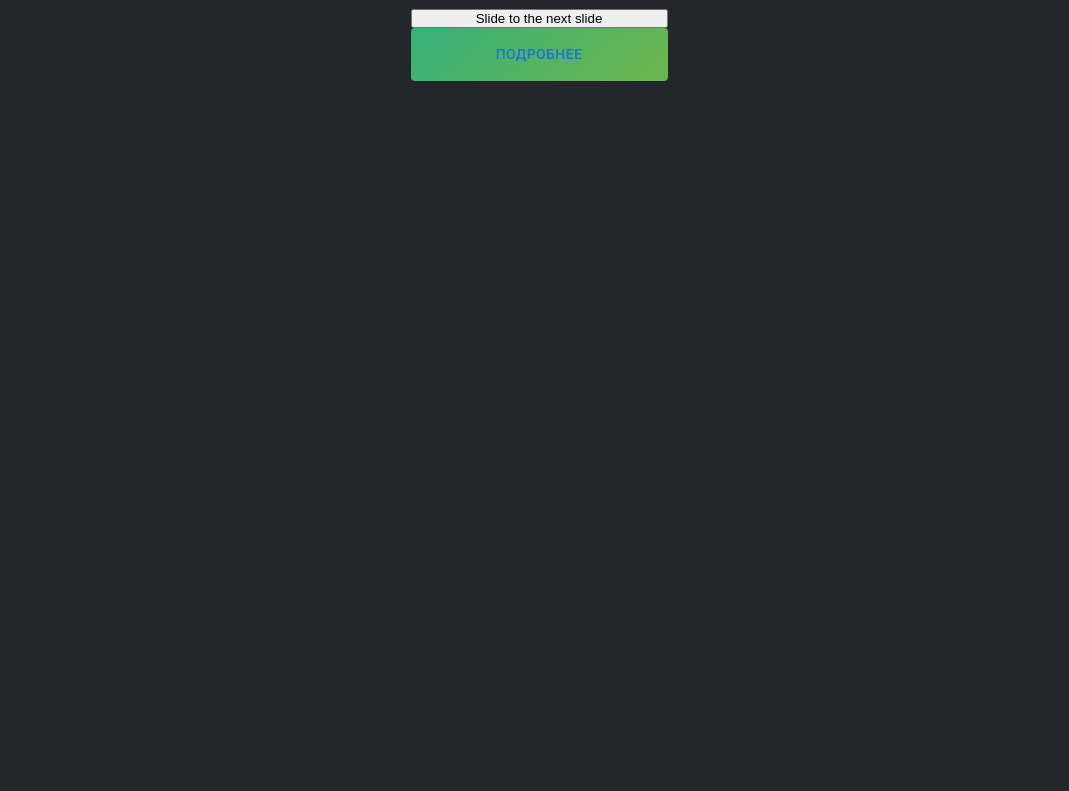
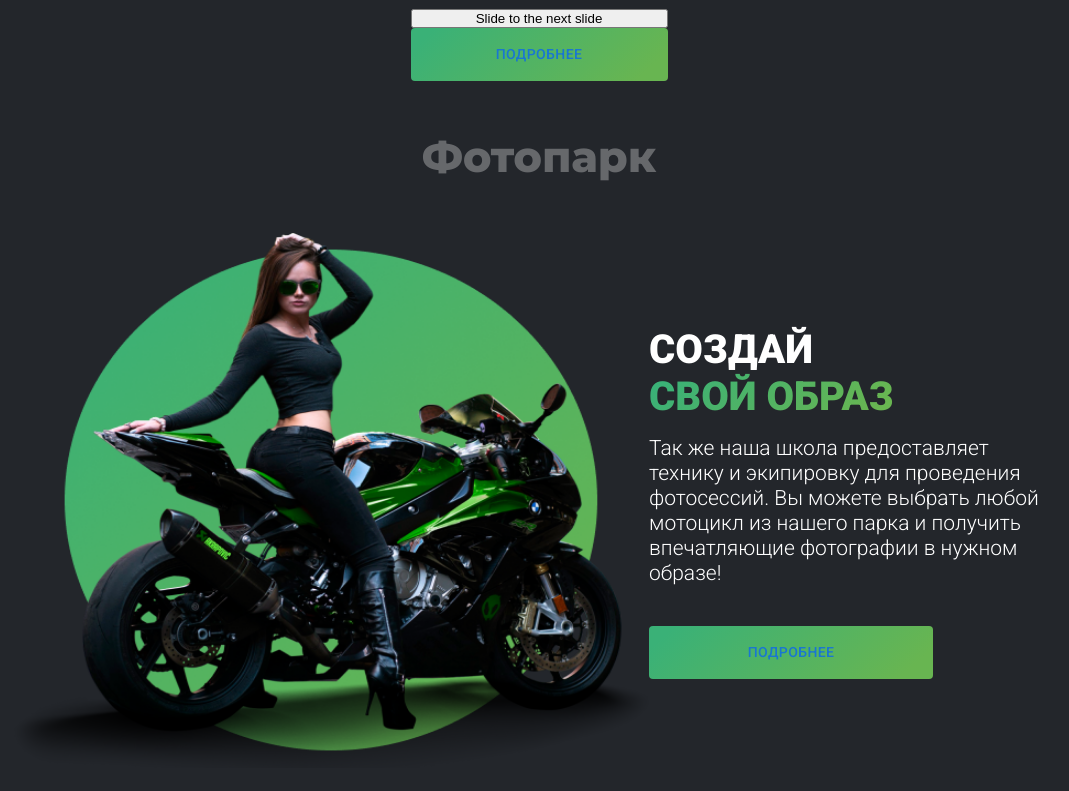
Before and after one commit to abror-mqv/moto-site, a Next.js app: page / in a window 1280 px wide. Shown: the part 1069-1860 px from the top of the page, without its empty margins (101-1170 px from the left). Before the commit the page ends 1250 px from the top, so only its background shows below. Built offline with nearby package versions, Linux system fonts and the light colour scheme.

Commit message:
Я покакаль фото зонт

```diff
--- a/pages/_components/blocks/Content.jsx
+++ b/pages/_components/blocks/Content.jsx
@@ -3,12 +3,17 @@ import nasway from './Content.module.scss'
 
 import HomeBlock from './HomeBlock/HomeBlock';
 import Motopark from './Motopark/Motopark';
+import PhotoZone from './PhotoZone/PhotoZone';
 
 const Content = () => {
     return (
         <div className={nasway.Content}>
             <HomeBlock/>
             <Motopark/>
+              {/* Arrmor_Zone */}
+              <PhotoZone/>
+
+
         </div>
     );
 };
--- /dev/null
+++ b/pages/_components/blocks/PhotoZone/PhotoZone.jsx
@@ -0,0 +1,55 @@
+import React from 'react';
+import nasway from './PhotoZone.module.scss'
+import Title from '../../fabric/Title/Title';
+
+import MotoGirl from './NasGirl.png'
+import SubText from '../../fabric/SubText/SubText';
+import RegButton from '../../fabric/RegularButton/RegButton';
+import Image from 'next/image';
+
+
+import Cunt from "../../fabric/Cunt/Cunt";
+
+
+const PhotoZone = () => {
+    return (
+
+            <div className={nasway.PhotoZoneMain}>
+                <center >
+                    {/* выбрал тэг для выравнивания по центру так как стили не подрубаются */}
+                    <div className={nasway.center}>
+                        {/* Привязал к диву чтобы добавить отступы */}
+                      <Cunt content="Фотопарк" />
+                    </div>
+                    </center>
+        <div className={nasway.PhotoZone}>
+
+        <div className={nasway.ImageBlock}>
+                <Image src={MotoGirl.src} alt="dsdddd" width={672} height={567}/>
+            </div>
+
+            <div className={nasway.TxtBlock}>
+             <div className={nasway.TxtBlock2}>
+                {/* обернул в ячейку для того чтобы задать флекс элемент что бы убрать
+                перенос строки  */}
+             <Title content="СОЗДАЙ "/>
+             <Title green content=" СВОЙ ОБРАЗ "/>
+             </div>
+
+                <div>
+
+                </div>
+                <div className={nasway.SgeinKotokbas}>
+                    <SubText content="Так же наша школа предоставляет технику и экипировку для проведения фотосессий. Вы можете выбрать любой мотоцикл из нашего парка и получить впечатляющие фотографии в нужном образе!"/>
+                </div>
+                <div>
+                    <RegButton text="ПОДРОБНЕЕ"/>
+                </div>
+            </div>
+
+        </div>
+        </div>
+    );
+};
+
+export default PhotoZone;
--- /dev/null
+++ b/pages/_components/blocks/PhotoZone/PhotoZone.module.scss
@@ -0,0 +1,46 @@
+
+.PhotoZone{
+    display: flex;
+    flex-direction: row;
+    justify-content: space-between;
+    .ImgBlock{
+
+    }
+    .TxtBlock{
+        display: flex;
+        justify-content: center;
+        // display: flex; // в стилях HomePage стоит два дисплея
+        flex-direction: column;
+        .SgeinKotokbas{
+            max-width: 400px;
+            margin: 16px 0 40px 0;
+        }
+
+    }
+    // Добавил пару классав в титульном описании чтобы они слились а не переносились на след стрраничку
+    .TxtBlock2{
+        display: flex;
+        flex-wrap: wrap;
+    }
+    .TxtBlock2  h3{
+        margin-right: 15px;
+    }
+
+}
+.center{
+    // Добавлен отступ через див чтобы не сливался с верхней ячейкой это титуль "ФотоПарк"
+    margin: 50px;
+}
+
+@media  screen and (max-width: 920px) {
+    .PhotoZone{
+        flex-direction: column;
+        margin-top: 30px;
+        gap: 20px;
+        .TxtBlock{
+            button{
+                width: 100%;
+            }
+        }
+    }
+}
```
Also changed, not shown: pages/_components/blocks/PhotoZone/NasGirl.png (added), 1 other file (tests, documents, lock files or other folders).
